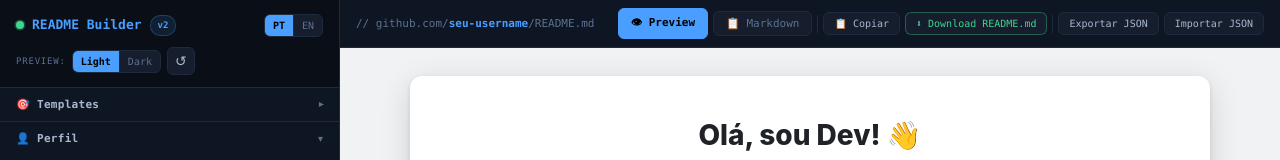
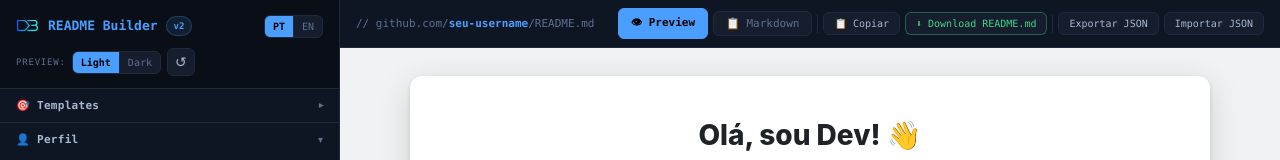
Before and after one commit to Davibzf/readme-builder-local, a React (Vite) app: page / in a window 1280 px wide. Shown: the top 160 px of the page. Built offline with nearby package versions, Linux system fonts and the light colour scheme.

Commit message:
logo e favicon

```diff
--- a/index.html
+++ b/index.html
@@ -2,6 +2,7 @@
 <html lang="pt-BR">
   <head>
     <meta charset="UTF-8" />
+    <link rel="icon" type="image/png" href="/logo.png" />
     <meta name="viewport" content="width=device-width, initial-scale=1.0" />
     <title>README Builder v2.0 — by Davibzf</title>
     <meta name="description" content="Gerador de README para GitHub 100% local, sem dependências externas.">
--- a/src/components/Sidebar/index.tsx
+++ b/src/components/Sidebar/index.tsx
@@ -64,7 +64,7 @@ export default function Sidebar(props: Props) {
       <div className="sidebar-header">
         <div className="logo-row">
           <div className="logo">
-            <span className="logo-pulse" />
+            <img className="site-logo" src="/logo.png" alt="README Builder" />
             README Builder
             <span className="logo-badge">v2</span>
           </div>
--- a/src/index.css
+++ b/src/index.css
@@ -52,6 +52,7 @@ body { background: var(--bg); color: var(--text); font-family: var(--sans); font
 .sidebar-header { padding: 14px 16px 12px; border-bottom: 1px solid var(--border); background: var(--bg); flex-shrink: 0; }
 .logo-row { display: flex; align-items: center; justify-content: space-between; margin-bottom: 10px; }
 .logo { display: flex; align-items: center; gap: 8px; font-family: var(--mono); font-size: 13px; font-weight: 700; color: var(--blue); }
+.site-logo { width: 24px; height: 24px; object-fit: contain; flex-shrink: 0; }
 .logo-pulse { width: 8px; height: 8px; background: var(--green); border-radius: 50%; flex-shrink: 0; animation: pulse 2.5s ease-in-out infinite; }
 @keyframes pulse { 0%,100%{box-shadow:0 0 0 0 rgba(61,214,140,.4)} 50%{box-shadow:0 0 0 5px rgba(61,214,140,0)} }
 .logo-badge { font-size: 9px; padding: 2px 7px; border-radius: 10px; background: rgba(74,158,255,.12); color: var(--blue); border: 1px solid rgba(74,158,255,.25); font-family: var(--mono); }
```
Also changed, not shown: logo.png (added), public/logo.png (added).
